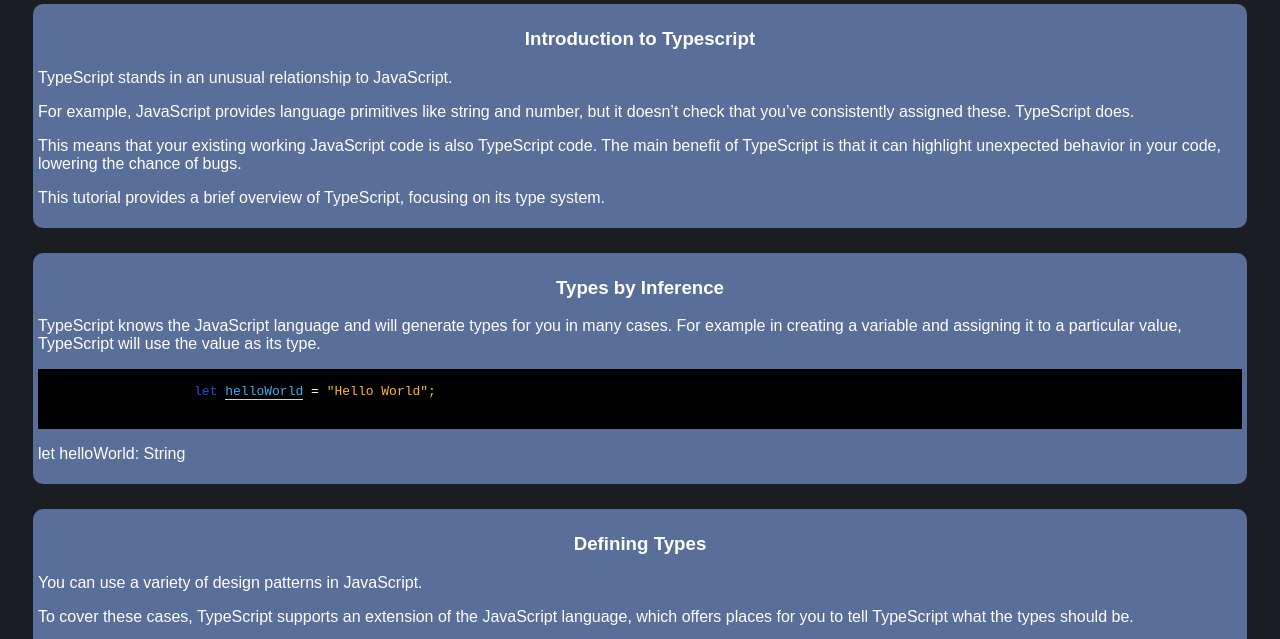
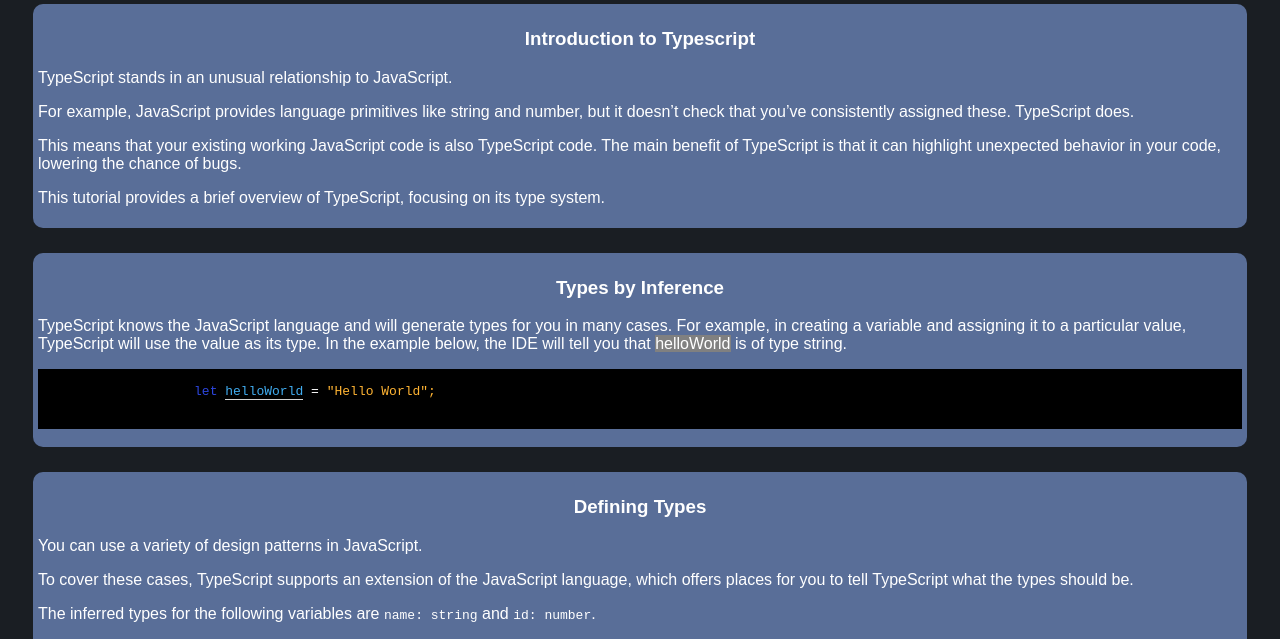
Before and after one commit to cs401-fall2022/lesson14-samfarmer1, a website: page index.html in a window 1280 px wide. Shown: the part 105-744 px from the top of the page. Drawn offline with Linux system fonts and the light colour scheme.

Commit message:
Last minute edit

```diff
--- a/index.html
+++ b/index.html
@@ -31,14 +31,13 @@
         <div class="Inference" id="inference">
             <h3 class="h3">Types by Inference</h3>
             <p>TypeScript knows the JavaScript language and will generate types for you in many cases.
-                For example in creating a variable and assigning it to a particular value, TypeScript will
-                use the value as its type.</p>
+                For example, in creating a variable and assigning it to a particular value, TypeScript will
+                use the value as its type. In the example below, the IDE will tell you that <span style="background-color: gray">helloWorld</span> is of type string.</p>
             <pre class="highlight">
                 <code class="language-typescript">
                     <span style="color: #2D46DF ">let</span> <span style="color: #41ADF1"><data-lsp lsp="let helloWorld: string" style="border-bottom: solid 1px lightgrey;">helloWorld</data-lsp></span> = <span style="color: #FFB433">"Hello World";</span>
                 </code>
             </pre>
-            <p>let helloWorld: String</p>
         </div>
         <div class="Types">
             <h3 class="h3" id="types">Defining Types</h3>
```
